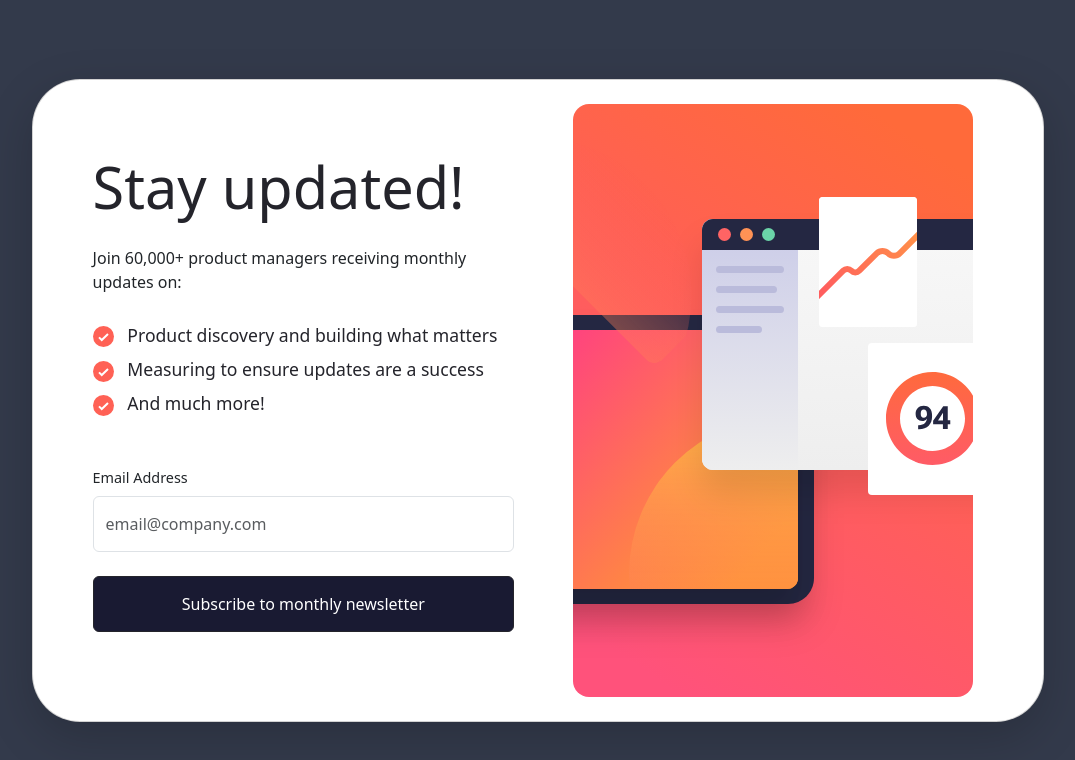
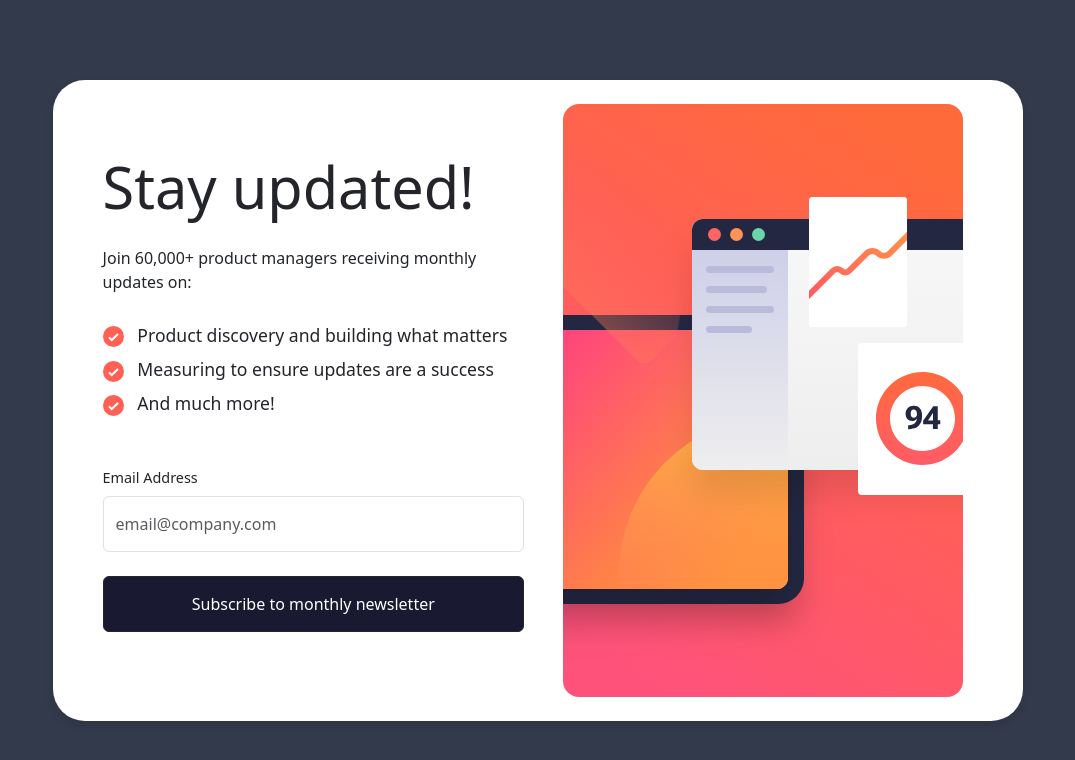
Before and after one commit to Lucas-Quiroga/newsletter-sign-up-with-success-message-main, a React (Vite) app: page / in a window 1280 px wide. Shown: the top 760 px of the page, without its empty margins (102-1177 px from the left). Built offline with nearby package versions, Linux system fonts and the light colour scheme.

Commit message:
cambios finales

```diff
--- a/src/App.css
+++ b/src/App.css
@@ -53,7 +53,7 @@
 
 
 
-@media (max-width: 990px) {
+@media (max-width: 768px) {
  .col_flex{
   display: flex;
   flex-direction: column-reverse;
--- a/src/App.tsx
+++ b/src/App.tsx
@@ -7,6 +7,13 @@ import SuccessMessage from "./components/SuccessMessage";
 import { useServicesContext } from "./context/ServicesContext";
 import { Spinner } from "react-bootstrap";
 import "./App.css";
+
+const cardStyles = {
+  background: "white",
+  boxShadow: "0px 4px 10px rgba(0, 0, 0, 0.1)",
+  borderRadius: "2rem",
+  margin: "0",
+};
 
 function App() {
   const { validate, email, spinnerState } = useServicesContext();
@@ -24,24 +31,21 @@ function App() {
   }
 
   return (
-    <div className="container d-flex align-items-center justify-content-center vh-100 mx-auto card-app">
+    <Container className="container d-flex align-items-center justify-content-center vh-100 mx-auto card-app ">
       {validate ? (
         <SuccessMessage email={email} />
       ) : (
-        <div
-          className="card shadow-lg o-hidden border-1 my-5 "
-          style={{ borderRadius: "3rem" }}
-        >
-          <div className="card-body p-4">
+        <div style={cardStyles}>
+          <Container className="container p-4 mx-auto">
             <Container className="container d-flex flex-column justify-content-center align-items-center">
-              <Row className="mx-auto justify-content-center col_flex">
-                <Col lg={6} md={12} sm={12} xs={12} className="col_1">
+              <Row className="mx-auto justify-content-center col_flex g-1">
+                <Col lg={6} md={6} sm={12} xs={12} className="col_1">
                   <Info />
                   <NewsLetterForm />
                 </Col>
                 <Col
                   lg={6}
-                  md={12}
+                  md={6}
                   sm={12}
                   xs={12}
                   className="d-flex justify-content-center"
@@ -50,7 +54,6 @@ function App() {
                     src={svgDesktop}
                     alt="Desktop SVG"
                     style={{
-                      // maxHeight: "100%",
                       maxWidth: "100%",
                     }}
                     className="img_col img-fluid"
@@ -58,15 +61,11 @@ function App() {
                 </Col>
               </Row>
             </Container>
-          </div>
+          </Container>
         </div>
       )}
-    </div>
+    </Container>
   );
 }
 
 export default App;
-
-// {emailVerified ? (
-//   <SuccessMessage email={email} />
-// ) : (
--- a/src/components/NewsLetterForm.tsx
+++ b/src/components/NewsLetterForm.tsx
@@ -30,12 +30,9 @@ const NewsLetterForm = () => {
         <Form.Group controlId="formEmail">
           <Form.Label style={{ fontSize: "0.9rem" }}>Email Address</Form.Label>
           <Form.Label
-            style={{
-              position: "relative",
-              left: "11rem",
-              display: errorMessage ? "" : "none",
-              color: "red",
-            }}
+            className={`text-center mt-2 ${
+              errorMessage ? "d-block" : "d-none"
+            } text-danger`}
           >
             {errorMessage ? "Valid email required" : "Email Address"}
           </Form.Label>
```
